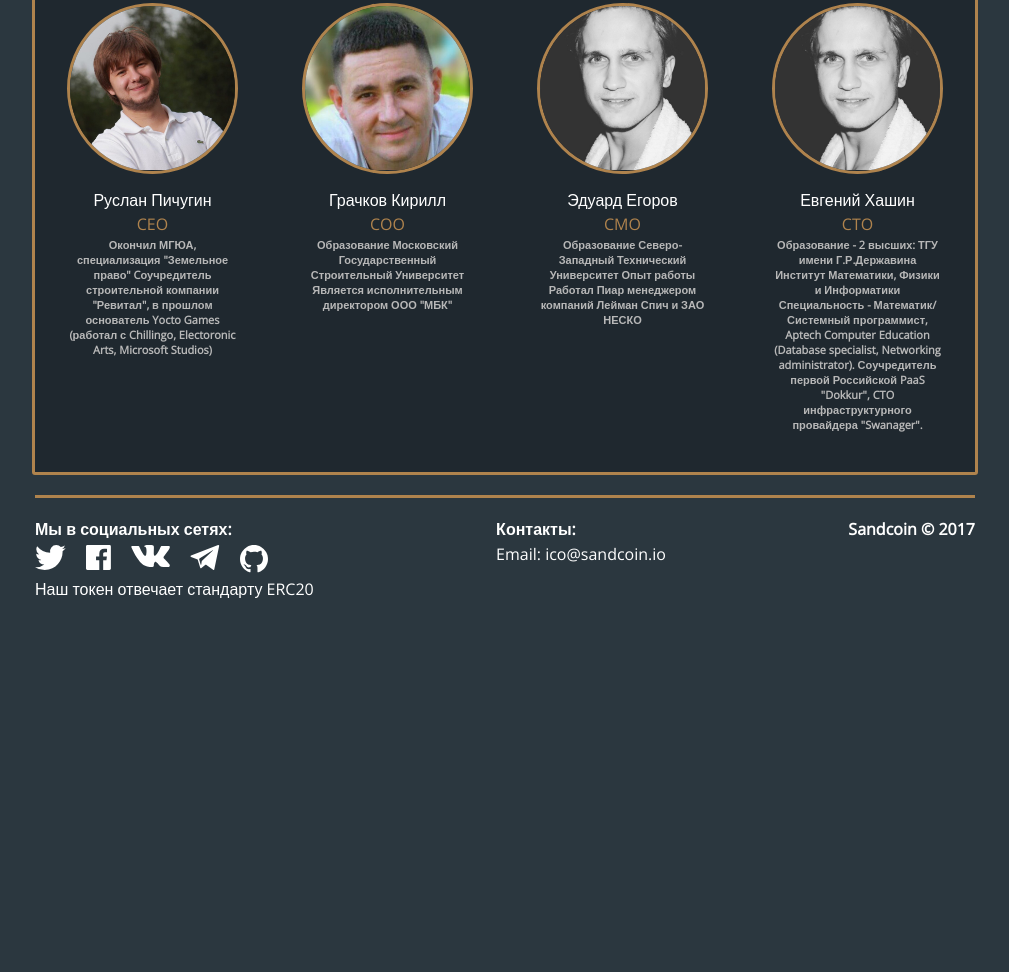
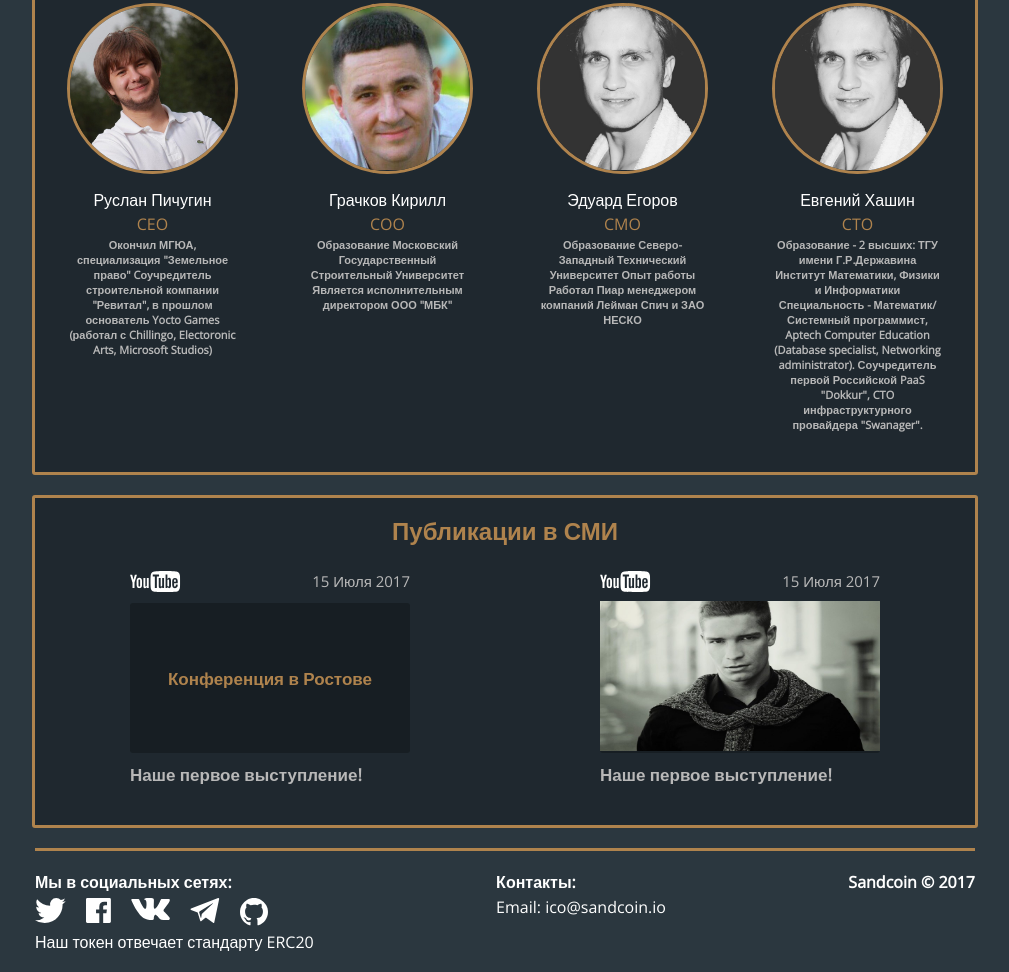
Before and after one commit to dolferoIHYD/sendcoin_front, a plain HTML site: page index.html in a window 1280 px wide. Shown: the part 1905-2877 px from the top of the page, without its empty margins (135-1144 px from the left). Before the commit the page ends 2524 px from the top, so only its background shows below. Drawn offline with nearby package versions, Linux system fonts and the light colour scheme.

Commit message:
publication block

```diff
--- a/index.html
+++ b/index.html
@@ -246,8 +246,8 @@
         </div>
 
     </section>
-    <!--<section class="main-block publ-life">
-        <div class="main-title">Публичная жизнь</div>
+   <section class="main-block publ-life">
+        <div class="main-title">Публикации в СМИ</div>
 
         <div class="one-life">
             <div class="top">
@@ -265,7 +265,7 @@
             <div class="prev"><a href=""><img src="img/lev.jpg" width="280px" height="150px"></a></div>
             <div class="desk">Наше первое выступление!</div>
         </div>
-    </section>-->
+    </section>
     <div class="border-line"></div>
 	<footer class="main-block">
         <div>
```
